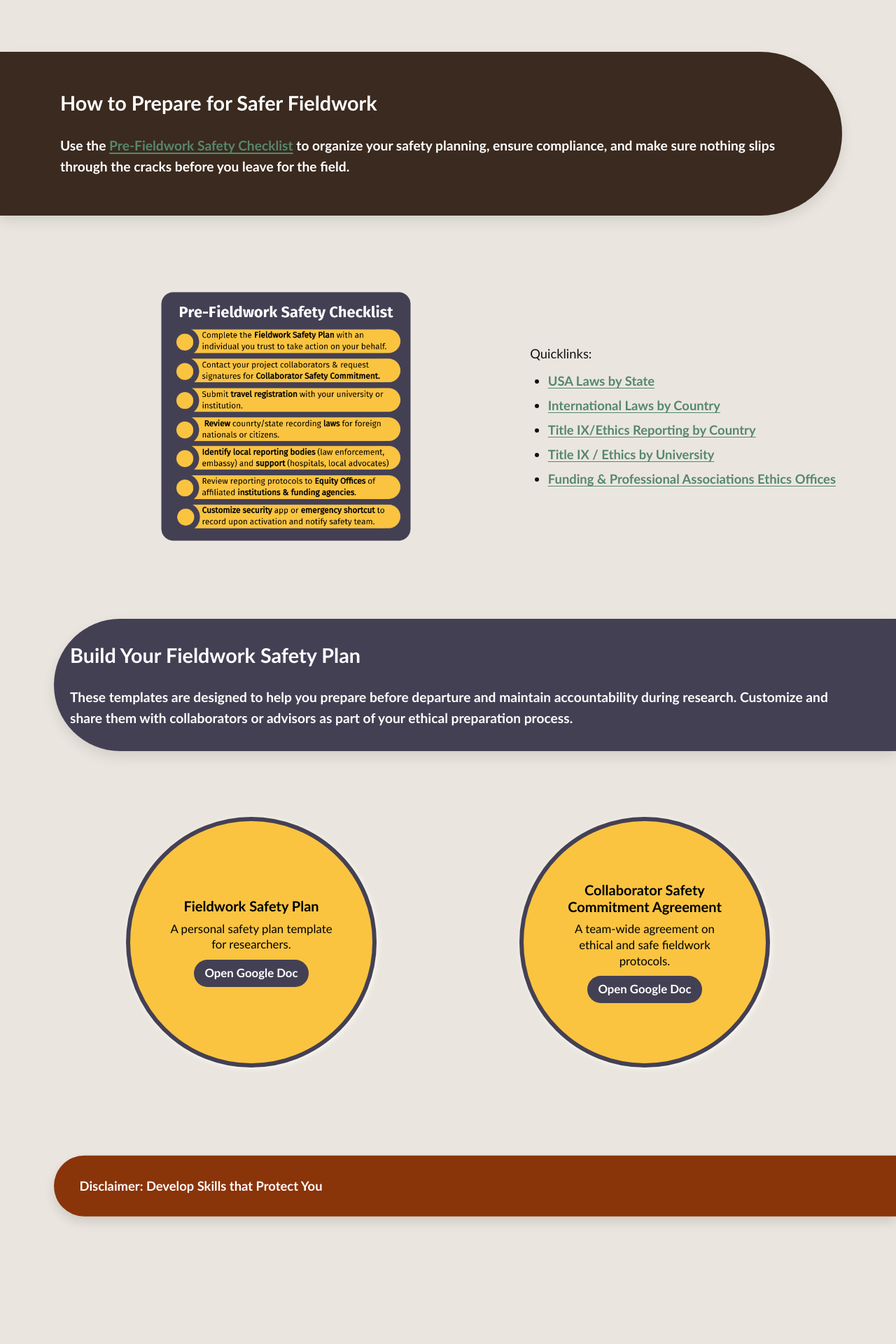
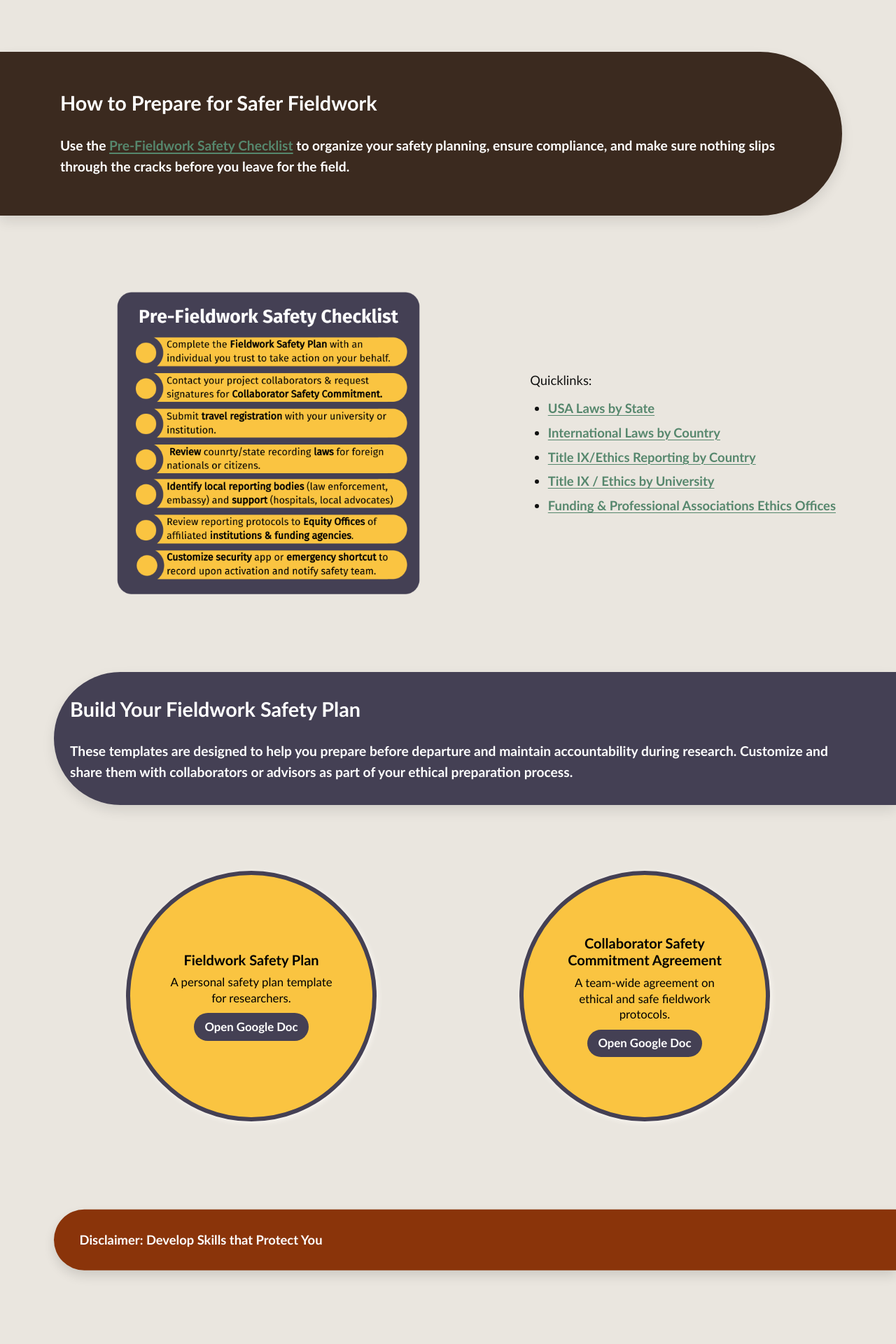
Before and after one commit to AnthroSafetyWarrior/GoldenTrowelProject, a Jekyll site: the page built from _pages/preparing.html, in a window 1280 px wide. Shown: the part 1380-3300 px from the top of the page at 70% size. Built offline with Jekyll 4.4.1, drawn with Linux system fonts in a browser that asks for light colours; before the commit the page ends 3224 px from its top, so only the background shows below that.

Commit message:
updating name

```diff
--- a/_pages/preparing.html
+++ b/_pages/preparing.html
@@ -46,7 +46,7 @@ hero_tint: .40
 </section>
 
 <section class="section section--prep">
-    <div class="split">
+       <div class="split split--prep">
 <div class="text">
 <figure class="art">
       <img
```
